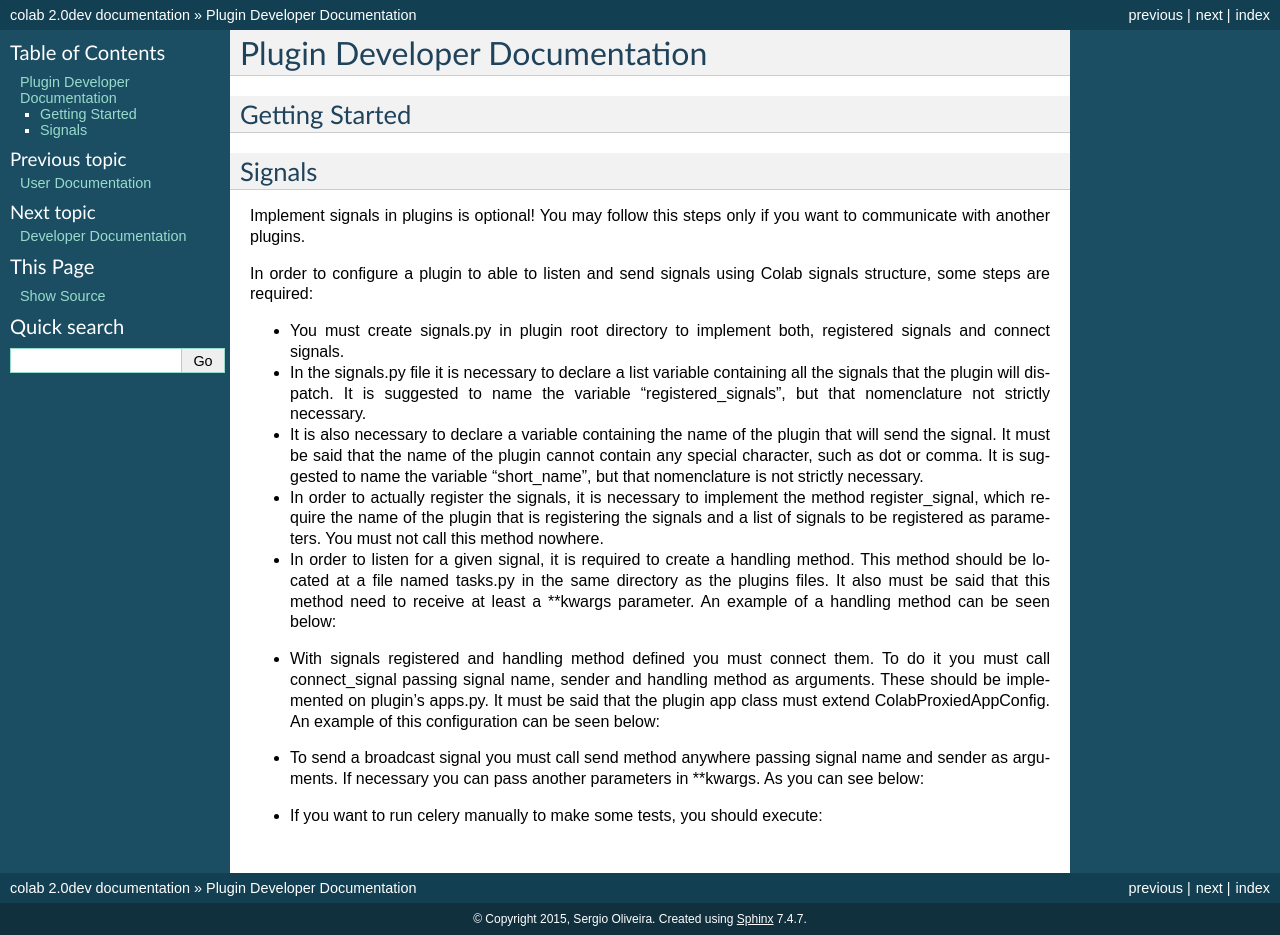
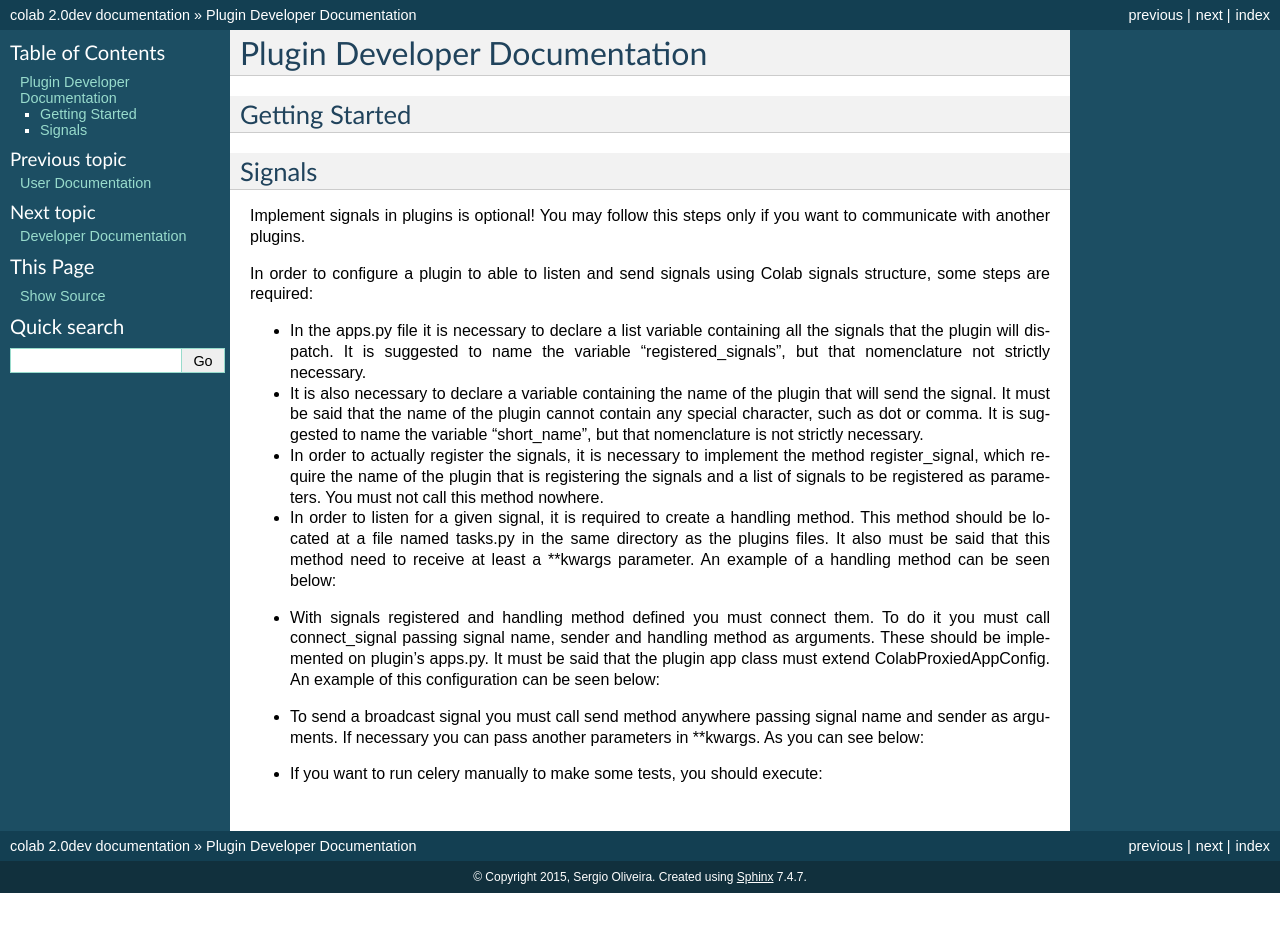
Before and after one commit to colab/colab, a Sphinx documentation site: the page built from docs/source/plugindev.rst, in a window 1280 px wide. Built offline with Sphinx 7.4.7, drawn with Linux system fonts in a browser that asks for light colours; formulas are drawn with MathJax 3; after the commit the page ends 900 px from its top, so only the background shows below that.

Commit message:
Remove signals.py from plugin dev documentation
It is no longer necessary implements signals.py in plugins root directory, this
implementation was moved into apps.py

Signed-off-by: Lucas Moura <lucas.moura128@gmail.com>

```diff
--- a/docs/source/plugindev.rst
+++ b/docs/source/plugindev.rst
@@ -15,20 +15,18 @@ want to communicate with another plugins.
 In order to configure a plugin to able to listen and send signals using Colab
 signals structure, some steps are required:
 
-* You must create signals.py in plugin root directory to implement both,
-  registered signals and connect signals.
-* In the signals.py file it is necessary to declare a list variable containing all the
-  signals that the plugin will dispatch. It is suggested to name the variable
-  "registered_signals", but that nomenclature not strictly necessary.
+* In the apps.py file it is necessary to declare a list variable containing all
+  the signals that the plugin will dispatch. It is suggested to name the
+  variable "registered_signals", but that nomenclature not strictly necessary.
 * It is also necessary to declare a variable containing the name of the plugin
   that will send the signal. It must be said that the name of the plugin cannot
   contain any special character, such as dot or comma. It is suggested to name
   the variable "short_name", but that nomenclature is not strictly
   necessary.
-* In order to actually register the signals, it is necessary to implement the method
-  register_signal, which require the name of the plugin that is registering the
-  signals and a list of signals to be registered as parameters. You must not
-  call this method nowhere.
+* In order to actually register the signals, it is necessary to implement the
+  method register_signal, which require the name of the plugin that is
+  registering the signals and a list of signals to be registered as parameters.
+  You must not call this method nowhere.
 * In order to listen for a given signal, it is required to create a handling
   method. This method should be located at a file named tasks.py in the same
   directory as the plugins files. It also must be said that this method need to
@@ -68,8 +66,8 @@ signals structure, some steps are required:
               HANDLING_METHOD)
 
 
-* To send a broadcast signal you must call send method anywhere passing signal name
-  and sender as arguments. If necessary you can pass another parameters in
+* To send a broadcast signal you must call send method anywhere passing signal
+  name and sender as arguments. If necessary you can pass another parameters in
   \*\*kwargs. As you can see below:
 
 .. code-block:: python
```
